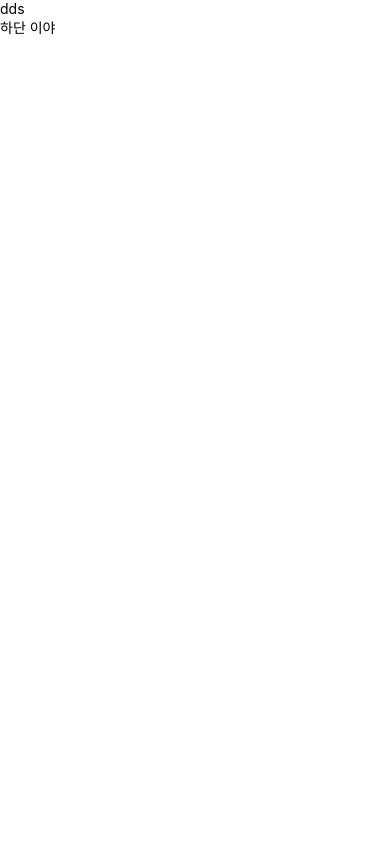
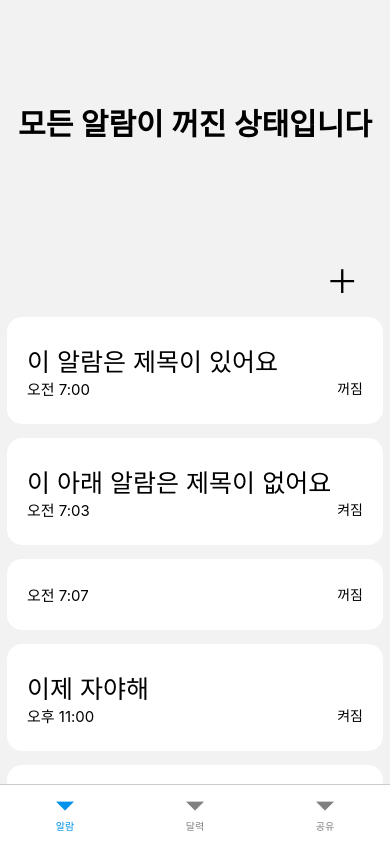
Before and after one commit to DeveloperEveLsw/alarm_project, a React Native app: screen / in a window 390 px wide. Built offline with nearby package versions, Linux system fonts and the light colour scheme.

Commit message:
껍데기 ui 제작 사실상 내가 리액트 상기 and 알려주기 용

```diff
--- a/App.tsx
+++ b/App.tsx
@@ -11,18 +11,38 @@ import {
   SafeAreaProvider
 } from 'react-native-safe-area-context';
 import { createBottomTabNavigator } from '@react-navigation/bottom-tabs'
-
+import { NavigationContainer } from '@react-navigation/native';
+import HomeScreen from './screens/HomeScreen'
+import SubScreenOne from './screens/SubScreenOne'
+import SubScreenTwo from './screens/SubScreenTwo';
 function App() {
   const isDarkMode = useColorScheme() === 'dark';
+
+  const Tab = createBottomTabNavigator()
 
   return (
     <SafeAreaProvider>
       <SafeAreaView style={{flex:1}}>
         <StatusBar barStyle={isDarkMode ? 'light-content' : 'dark-content'} />
-        <View>
-          <Text>dds</Text>
-          <View style={{}}><Text>하단 이야</Text></View>
-        </View>
+        <NavigationContainer>
+          <Tab.Navigator
+            screenOptions={{
+              headerShown: false,
+              tabBarStyle: {
+                backgroundColor: '#fff',
+                borderTopWidth: 1,
+                borderTopColor: '#ccc',
+                height: 60,
+              },
+              tabBarActiveTintColor: '#0091EA',
+              tabBarInactiveTintColor: 'gray',
+            }}
+          >
+            <Tab.Screen name="알람" component={HomeScreen} />
+            <Tab.Screen name="달력" component={SubScreenOne} />
+            <Tab.Screen name="공유" component={SubScreenTwo} />
+          </Tab.Navigator>
+        </NavigationContainer>
       </SafeAreaView >
     </SafeAreaProvider>
   );
--- /dev/null
+++ b/screens/HomeScreen.tsx
@@ -0,0 +1,58 @@
+import { useState } from 'react';
+import { StatusBar, StyleSheet, useColorScheme, View, Text, ScrollView  } from 'react-native';
+
+const AlarmCard = ({title,time,toggle}:{title?:string,time:string,toggle:boolean}) => {
+    return (
+    <View style={{backgroundColor:"white", paddingHorizontal: 20, paddingVertical: 25, borderRadius:15, margin:7}}>
+        <View>
+            <Text style={title ? {fontSize:25} : {display:"none"}}>{title}</Text>
+        </View>
+        <View style={{flexDirection:"row"}}>
+            <Text style={{fontSize:15}}>{time}</Text>
+            <Text style={{marginLeft:"auto"}}>{toggle ? "켜짐" : "꺼짐"}</Text>
+        </View>
+    </View>
+    )
+}
+
+const HomeScreen = () => {
+
+    const test_alarmList = [
+        { title:"이 알람은 제목이 있어요",time:"오전 7:00",toggle:false },
+        { title:"이 아래 알람은 제목이 없어요",time:"오전 7:03",toggle:true },
+        { title:undefined,time:"오전 7:07",toggle:false },
+        { title:"이제 자야해",time:"오후 11:00",toggle:true },
+        { title:"스크롤 해보셈",time:"오전 8:00",toggle:true }
+    ]
+
+    return (
+        <View style={{flex:1}}>
+            <View style={{
+                alignItems:"center",
+                marginTop: 100,
+                marginBottom: 100
+                }}>
+                <Text style={{
+                    fontSize:30,
+                    fontWeight:"600"
+                }}>모든 알람이 꺼진 상태입니다</Text>
+            </View>
+            <View>
+                <View style={{
+                    flexDirection:"row-reverse",
+                    marginRight:30
+                }}>
+                    <Text style={{fontSize:55, fontWeight:"200"}}>+</Text>
+                </View>
+            </View>
+
+            <ScrollView contentContainerStyle={{ paddingBottom: 95 }}>
+                {test_alarmList.map(alarm=>{
+                    return <AlarmCard key={alarm.title} title={alarm.title} time={alarm.time} toggle={alarm.toggle} />
+                })}
+            </ScrollView>
+        </View>
+    )
+}
+
+export default HomeScreen
--- /dev/null
+++ b/screens/SubScreenOne.tsx
@@ -0,0 +1,12 @@
+import React from 'react'
+import { StatusBar, StyleSheet, useColorScheme, View, Text } from 'react-native';
+
+const SubScreenOne = () => {
+  return (
+    <View>
+        <Text>서브 페이지 아마 달력</Text>
+    </View>
+  )
+}
+
+export default SubScreenOne
--- /dev/null
+++ b/screens/SubScreenTwo.tsx
@@ -0,0 +1,12 @@
+import React from 'react'
+import { StatusBar, StyleSheet, useColorScheme, View, Text } from 'react-native';
+
+const SubScreenTwo = () => {
+  return (
+    <View>
+        <Text>서브 스크린 아마 공유</Text>
+    </View>
+  )
+}
+
+export default SubScreenTwo
```
Also changed, not shown: 1 other file (tests, documents, lock files or other folders).
